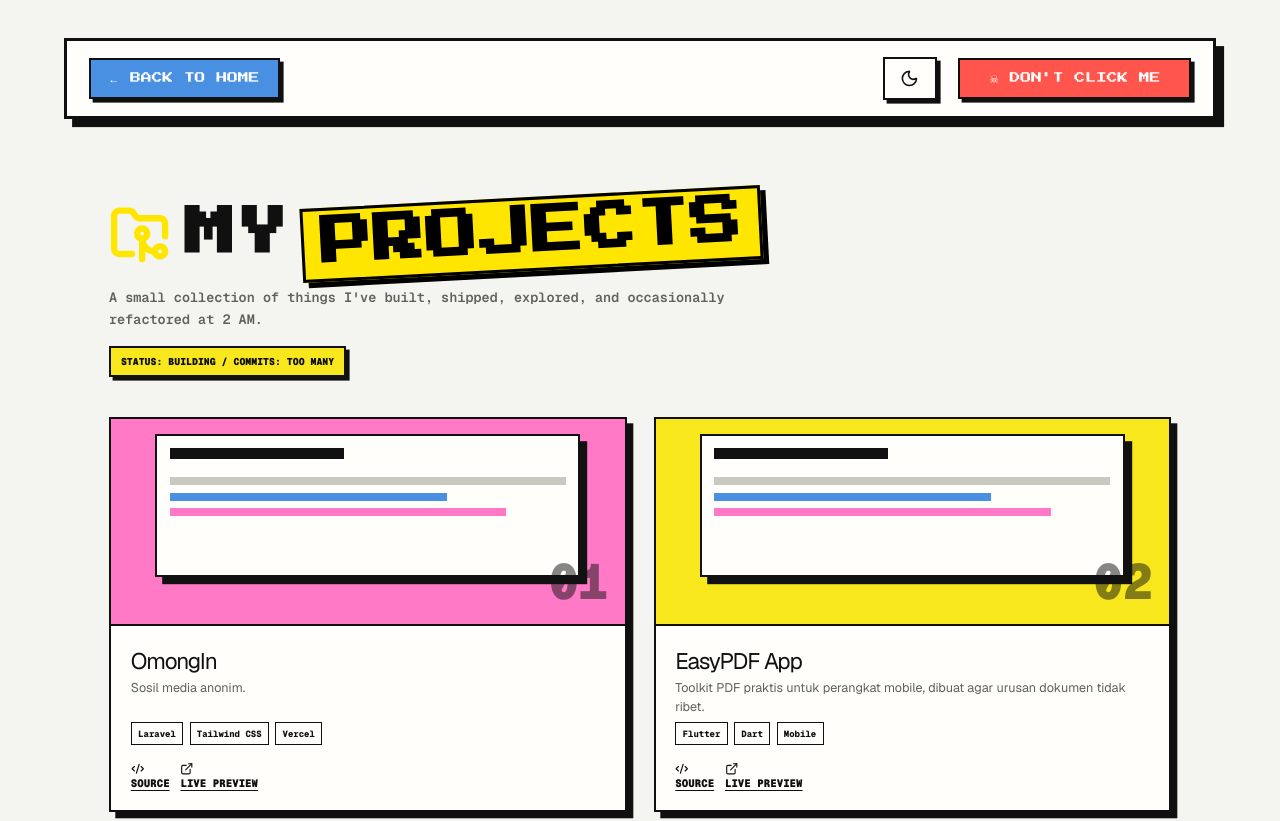
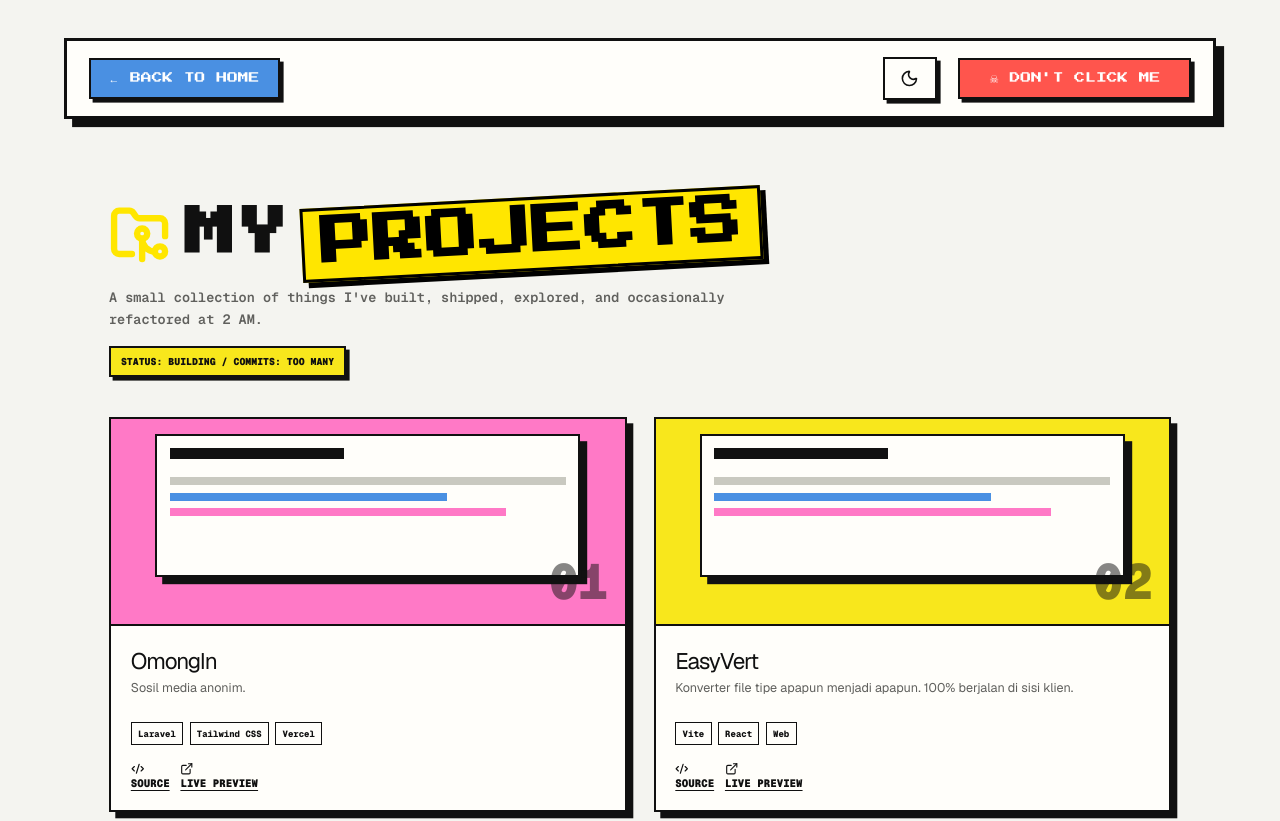
Before and after one commit to Oqexip/Porto, a Next.js app: page /projects in a window 1280 px wide. Shown: the top 821 px of the page. Built offline with nearby package versions, Linux system fonts and the light colour scheme.

Commit message:
add Project Link

```diff
--- a/src/app/projects/page.tsx
+++ b/src/app/projects/page.tsx
@@ -10,11 +10,12 @@ const projects = [
     github: "https://github.com/Oqexip/OmongIn.git",
   },
   {
-    title: "EasyPDF App",
-    text: "Toolkit PDF praktis untuk perangkat mobile, dibuat agar urusan dokumen tidak ribet.",
-    stack: ["Flutter", "Dart", "Mobile"],
+    title: "EasyVert",
+    text: "Konverter file tipe apapun menjadi apapun. 100% berjalan di sisi klien.",
+    stack: ["Vite", "React", "Web"],
     color: "yellow",
-    github: "https://github.com/Oqexip",
+    github: "https://github.com/Oqexip/EasyVert.git",
+    preview: "https://easyvert.vercel.app/",
   },
   {
     title: "River",
@@ -77,7 +78,12 @@ export default function ProjectsPage() {
                   <a href={project.github} target="_blank" rel="noreferrer">
                     <Code2 size={15} /> SOURCE
                   </a>
-                  <a href="#" aria-label={`View ${project.title}`}>
+                  <a
+                    href={project.preview || "#"}
+                    target={project.preview ? "_blank" : undefined}
+                    rel={project.preview ? "noreferrer" : undefined}
+                    aria-label={`View ${project.title}`}
+                  >
                     <ExternalLink size={15} /> LIVE PREVIEW
                   </a>
                 </div>
```
